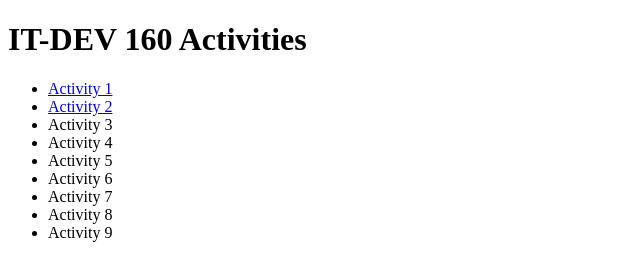
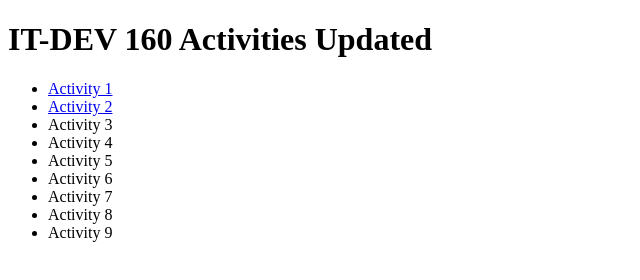
Before and after one commit to OLD-itdev160-sp2022/nick-dalzell, a plain HTML site: page index.html in a window 1280 px wide. Shown: the whole page, without its empty margins (0-640 px from the left). Drawn offline with Linux system fonts and the light colour scheme.

Commit message:
Updated index.html

```diff
--- a/index.html
+++ b/index.html
@@ -7,7 +7,7 @@
     <title>IT-DEV 160 Activities</title>
 </head>
 <body>
-    <h1>IT-DEV 160 Activities</h1>
+    <h1>IT-DEV 160 Activities Updated</h1>
     <ul>
         <li><a href = "Activity1/index.html">Activity 1</a></li>
         <li><a href = "Activity2/index.html">Activity 2</a></li>
```
